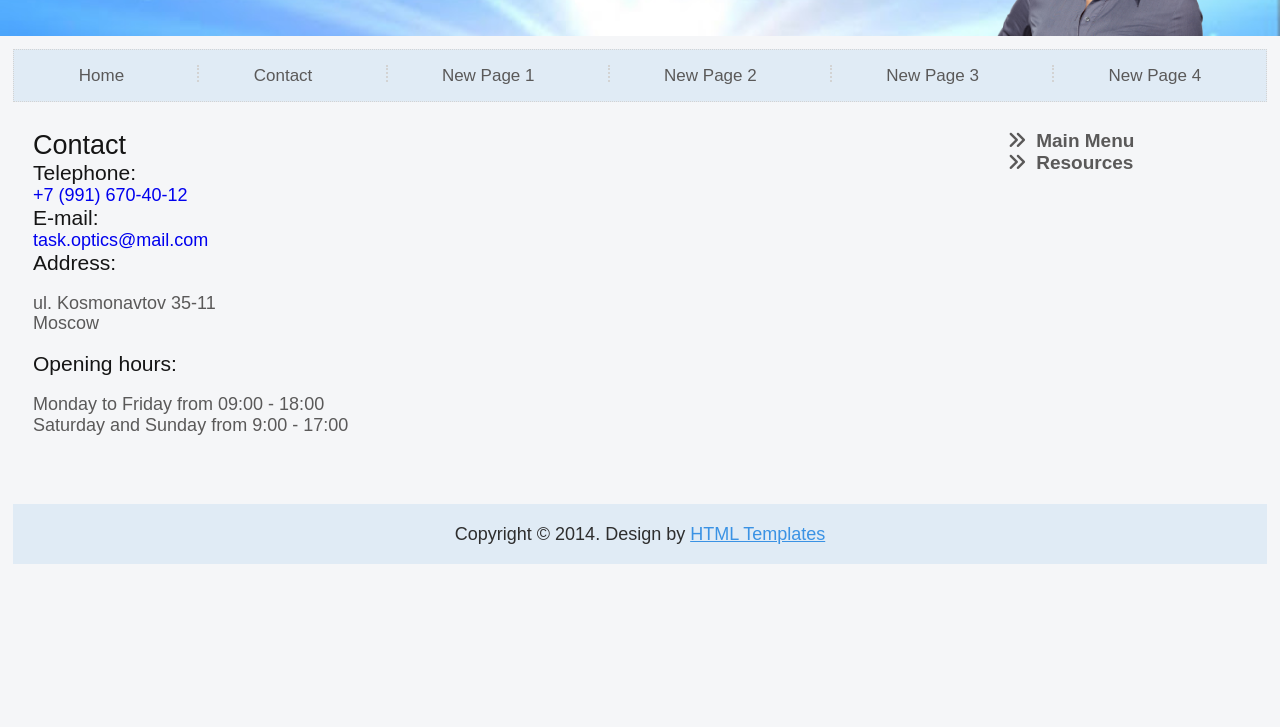
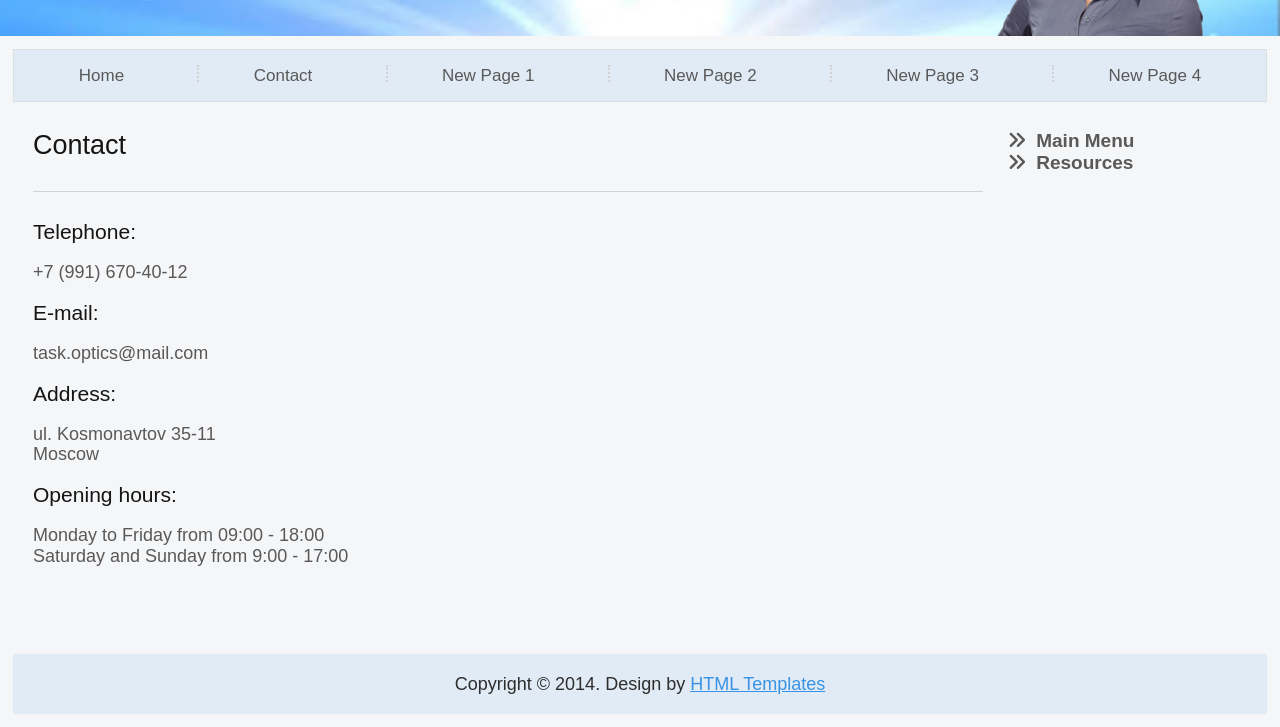
Before and after one commit to KateMarshakova/Website_optics, a plain HTML site: page contact.html in a window 1280 px wide. Shown: the part 171-898 px from the top of the page. Before the commit the page ends 800 px from the top, so only its background shows below. Drawn offline with Linux system fonts and the light colour scheme; a web font is replaced by a local one.

Commit message:
ADD style contact.sass

```diff
--- a/css/contact.sass
+++ b/css/contact.sass
@@ -0,0 +1,32 @@
+$border-color: #d3d3d3
+$color-a: #5a5959
+$hover-a: #151515
+
+.contact-name
+  margin: 18px 0
+
+.information-visible
+  &__tel
+    position: relative
+    padding-top: 11px
+    margin-top: 30px
+    &::before
+      content: ''
+      border-top: 1px solid  $border-color
+      display: block
+      position: absolute
+      width: 99%
+      top: 0
+    a
+      color: $color-a
+      font-size: 18px
+      &:hover
+        color: $hover-a
+  &__mail
+    a
+      color: $color-a
+      font-size: 18px
+      &:hover
+        color: $hover-a
+  &__works
+    margin-bottom: 37px
```
Also changed, not shown: css/contact.css, 1 other file.
